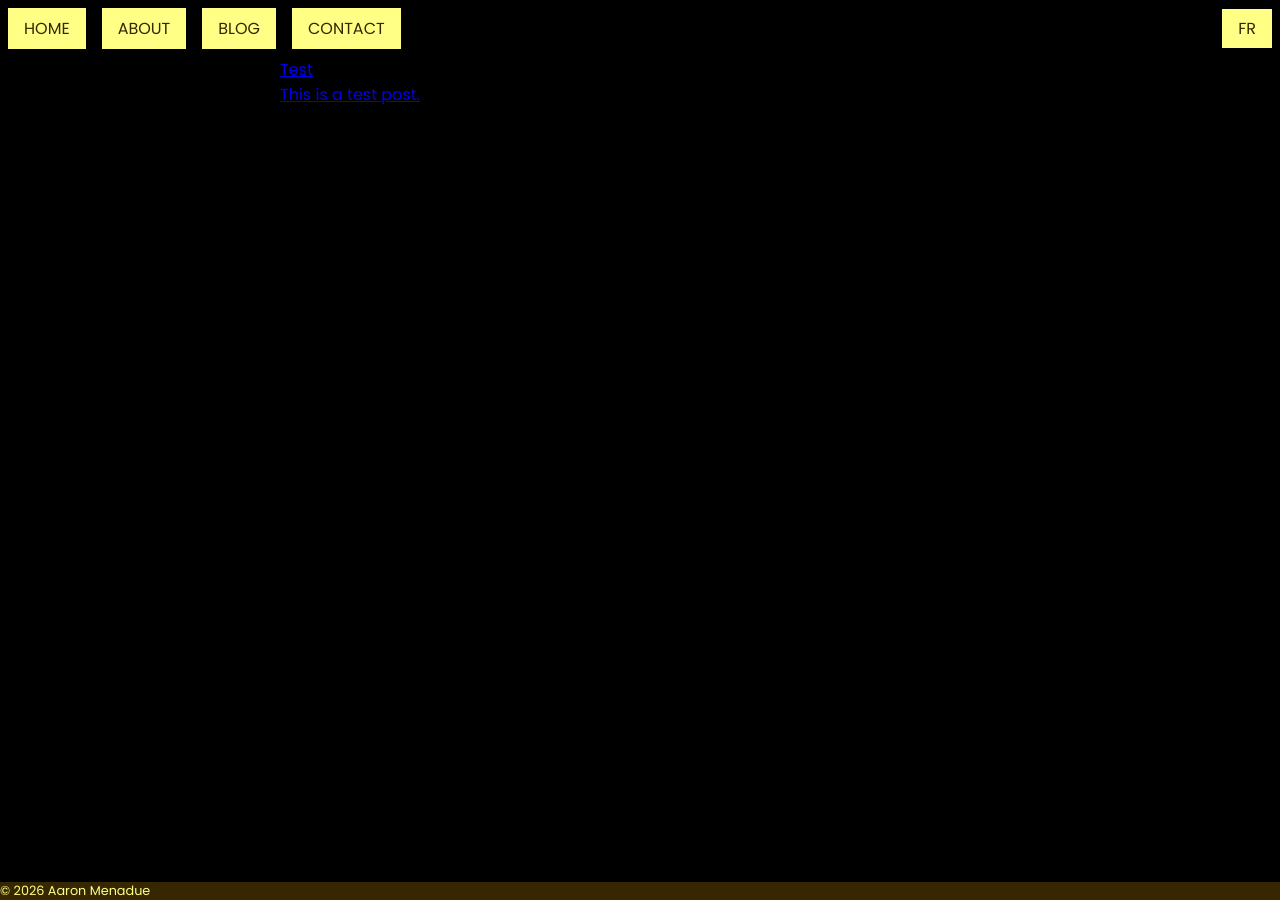
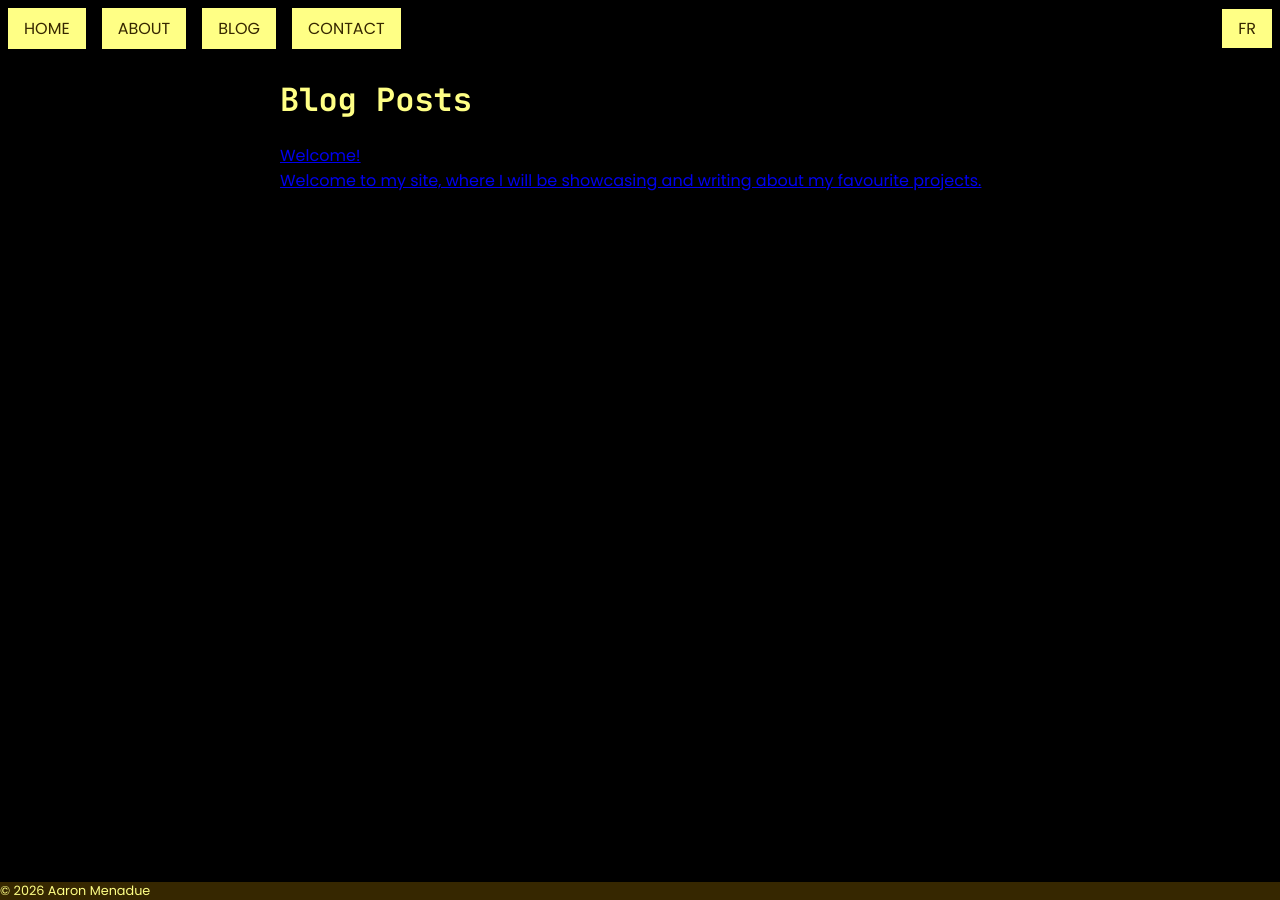
Before and after one commit to IsCoffeeTho/iscoffeetho.github.io, a Jekyll site: the page built from blog.html, in a window 1280 px wide. Built offline with Jekyll 4.4.1, drawn with Linux system fonts in a browser that asks for light colours.

Commit message:
EoD ⌚️: Working on basics of translation

```diff
--- a/_blog/2025-02-09-test.md
+++ /dev/null
@@ -1,8 +0,0 @@
----
-name: test
-excerpt_separator: <!-- more -->
----
-This is a test post.
-<!-- more -->
-
-## header
--- /dev/null
+++ b/_blog/2025-02-09-welcome.md
@@ -0,0 +1,10 @@
+---
+title: Welcome!
+excerpt_separator: <!-- more -->
+---
+Welcome to my site, where I will be showcasing and writing about my favourite projects.
+<!-- more -->
+
+## Who am I?
+
+My name is <span class="accent">Aaron Menadue</span>, an australian software engineer with specialties in systems engineering.
--- a/blog.html
+++ b/blog.html
@@ -2,13 +2,14 @@
 title: Blog Posts
 layout: default
 ---
+
 <div class="readable">
+	<h1 class="accent">Blog Posts</h1>
 	{% for post in site.blog %}
-		<a href="{{ post.url }}">
-			<div class="blog-post">
-				<div>{{ post.title }}</div>
-				<div>{{ post.excerpt | strip_html }}</div>
-			</div>
-		</a>
+	<a href="{{ post.url }}" class="blog-post">
+		<div>{{ post.title }}</div>
+		<div>{{ post.excerpt | strip_html | normalize_whitespace }}</div>
+	</a>
+
 	{% endfor %}
 </div>
--- a/fr/blog.html
+++ b/fr/blog.html
@@ -1,5 +1,5 @@
 ---
-title: Blog Posts
+title: Articles de blog
 ---
 <div class="readable">
 	{% for post in site.fr_blog %}
--- a/fr/index.html
+++ b/fr/index.html
@@ -2,6 +2,7 @@
 title: C'est moi
 lang: fr
 ---
+
 <div class="hero">
 	<div>
 		<h1>Je suis <span class="accent">Aaron Menadue</span></h1>
--- a/index.html
+++ b/index.html
@@ -1,14 +1,14 @@
 ---
 title: This is me
-layout: default
 lang: en
 ---
+
 <div class="hero">
 	<div>
 		<h1>I am <span class="accent">Aaron Menadue</span></h1>
 		<p>Systems Software Engineer.</p>
 	</div>
 	<div>
-		<img src="/static/aaron.png" alt="Aaron Menadue"/>
+		<img src="/static/aaron.png" alt="Aaron Menadue" />
 	</div>
 </div>
--- a/static/index.css
+++ b/static/index.css
@@ -82,6 +82,7 @@
 	height: 720px;
 	display: flex;
 	justify-content: center;
+	gap : 5em;
 	align-items: center;
 }
 
@@ -96,8 +97,9 @@
 	justify-content: center;
 }
 
-article, div.readable {
-	margin-inline : auto;
-	min-width : 720px;
-	width : 50%;
+article,
+div.readable {
+	margin-inline: auto;
+	min-width: 720px;
+	width: 50%;
 }
```
Also changed, not shown: 404.md (+2 -2 lines), _fr_blog/2025-02-09-test.md (deleted, +0 -8 lines), _fr_blog/2025-02-09-welcome.md (added, +10 -0 lines).
